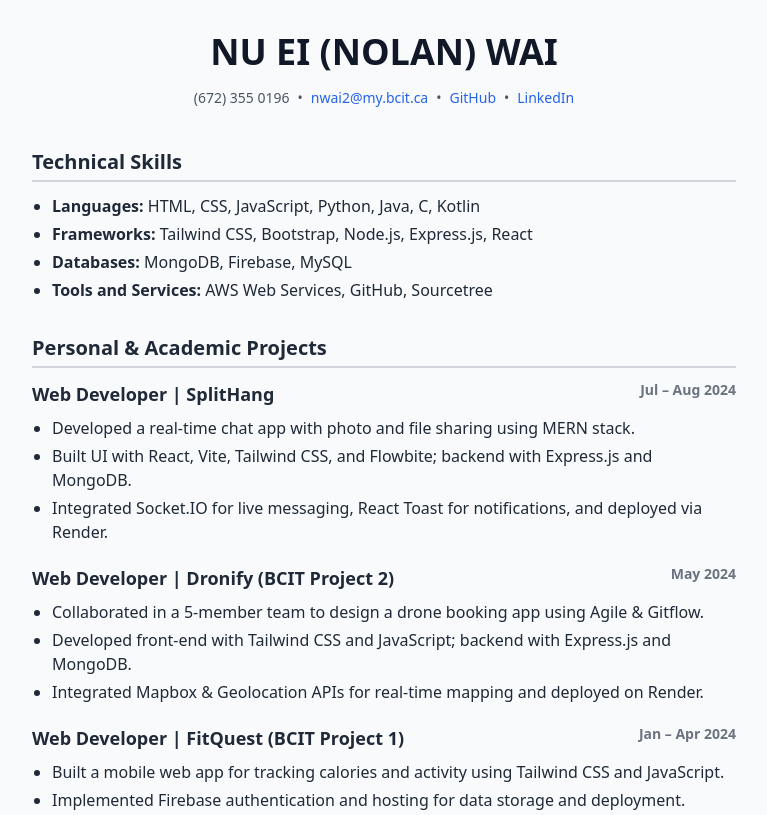
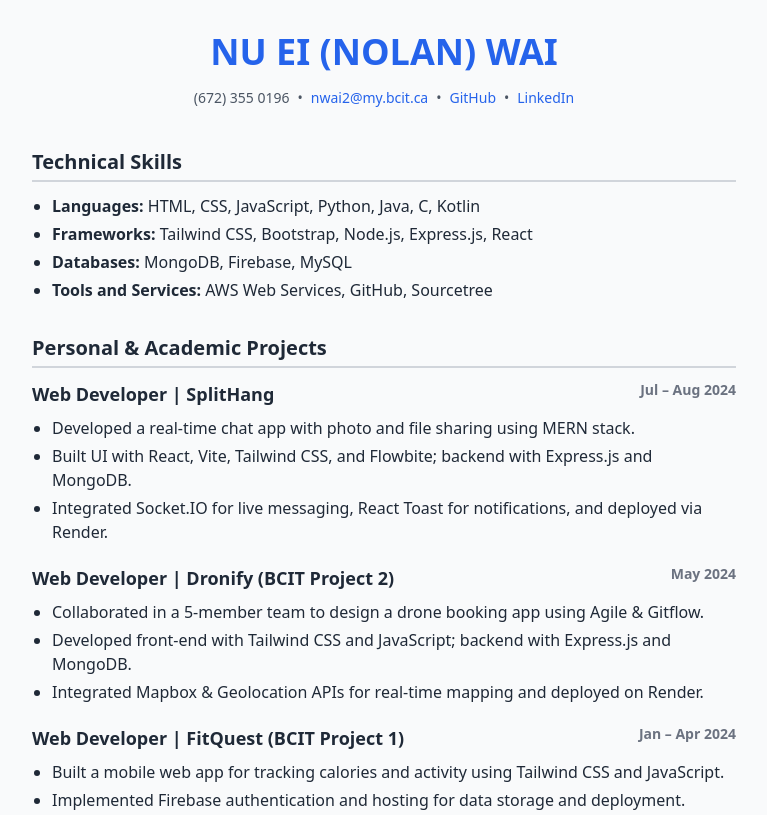
Before and after one commit to nueiwai/DevOps-A4, a plain HTML site: page index.html in a window 1280 px wide. Shown: the top 815 px of the page, without its empty margins (256-1023 px from the left). Drawn offline with nearby package versions, Linux system fonts and the light colour scheme.

Commit message:
Change Name colour

```diff
--- a/index.html
+++ b/index.html
@@ -12,7 +12,7 @@
   <div class="max-w-3xl mx-auto p-8">
     <!-- Header -->
     <header class="text-center mb-10">
-      <h1 class="text-4xl font-bold text-gray-900">NU EI (NOLAN) WAI</h1>
+      <h1 class="text-4xl font-bold text-blue-600">NU EI (NOLAN) WAI</h1>
       <div class="flex flex-col sm:flex-row justify-center items-center gap-2 mt-4 text-sm text-gray-600">
         <span>(672)
           355 0196</span>
```
